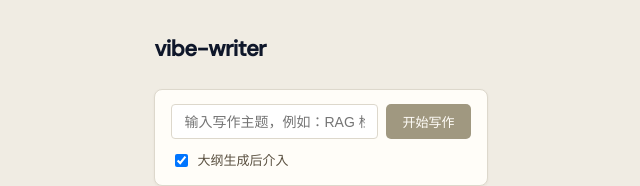
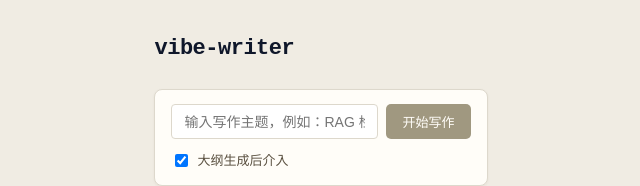
Before and after one commit to 404ll/vibe-writer, a React (Vite) app in the folder frontend/: page / in a window 1280 px wide. Shown: the top 186 px of the page, without its empty margins (319-959 px from the left). Built offline with nearby package versions, Linux system fonts and the light colour scheme.

Commit message:
fix: add --accent-hover and --mono variables to index.css

```diff
--- a/frontend/src/index.css
+++ b/frontend/src/index.css
@@ -14,7 +14,8 @@
   --text-label:   #b0a090;
 
   --accent:       #5c4a32;
-  --accent-done:  #7a6248;
+  --accent-hover: #4a3a26;
+  --accent-done:  #7a6248; /* used in component inline styles */
   --success:      #5c7a4a;
   --danger:       #8b3a3a;
 
@@ -22,6 +23,7 @@
 
   --sans: 'DM Sans', system-ui, sans-serif;
   --hand: 'Kalam', cursive;
+  --mono: 'SF Mono', 'Fira Code', monospace;
 
   font: 16px/1.5 var(--sans);
   color: var(--text);
@@ -47,7 +49,7 @@ h2 { font-size: 15px; margin: 0 0 8px; }
 p  { margin: 0; }
 
 code {
-  font-family: 'SF Mono', 'Fira Code', monospace;
+  font-family: var(--mono);
   font-size: 12px;
   padding: 1px 5px;
   background: var(--input-bg);
@@ -95,5 +97,5 @@ code {
   white-space: nowrap;
   transition: background 0.15s;
 }
-.btn-primary:hover   { background: #4a3a26; }
+.btn-primary:hover   { background: var(--accent-hover); }
 .btn-primary:disabled { background: var(--text-muted); cursor: not-allowed; }
```
